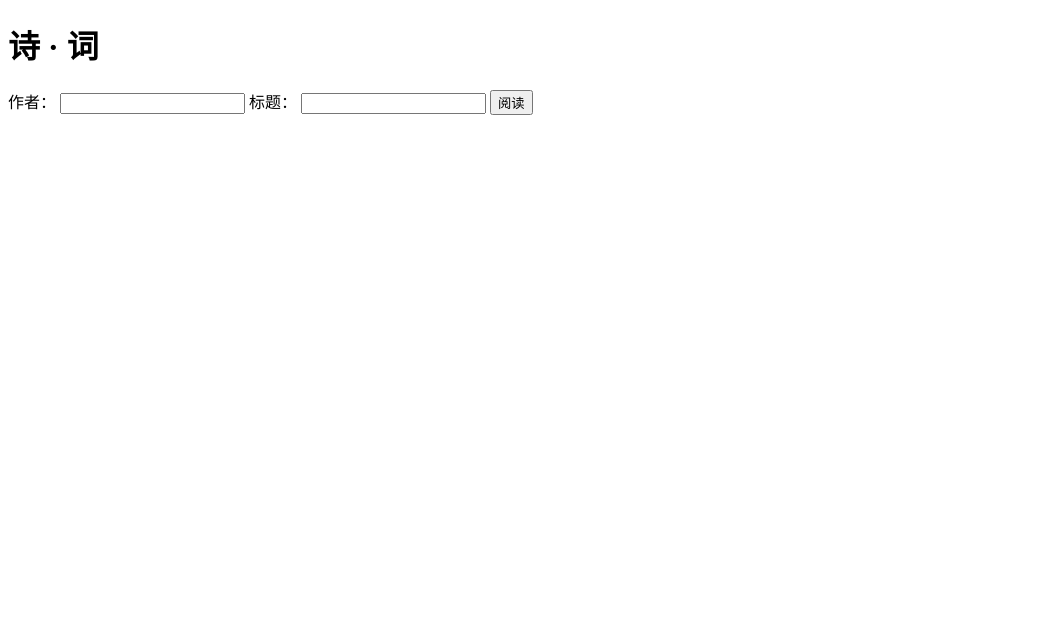
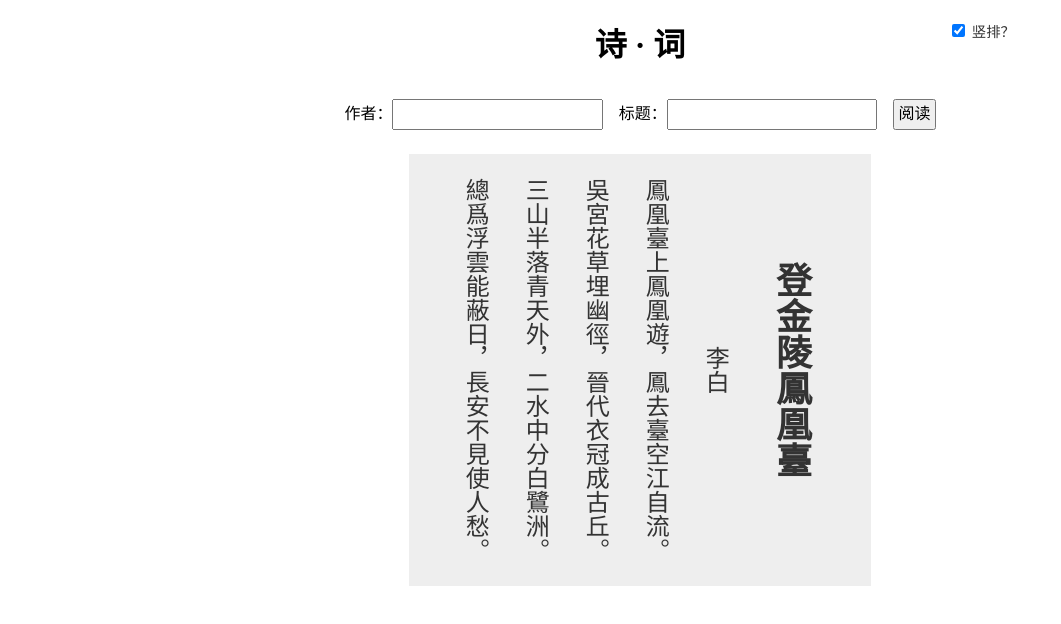
Before and after one commit to xuchunyang/shici, a website: page index.html in a window 1280 px wide. Shown: the whole page, without its empty margins (0-1061 px from the left). Drawn offline with Linux system fonts and the light colour scheme.

Commit message:
Tweak style

```diff
--- a/index.html
+++ b/index.html
@@ -5,28 +5,109 @@
     <meta name="viewport" content="width=device-width, initial-scale=1">
     <title>诗 · 词</title>
     <style>
+      body {
+        line-height: 1.5;
+        max-width: 750px;
+        margin: 0 auto;
+        text-align: center;
+        position: relative;
+      }
+
+      input,
+      button {
+        font-family: inherit;
+        line-height: inherit;
+        font-size: 100%;
+        padding: 0.1em 0.2em;
+      }
+
+      .search {
+        display: flex;
+        align-items: center;
+        justify-content: center;
+      }
+
+      .search input {
+        margin: 0.5em 1em 0.5em 0;
+      }
+
+      .toggle-dir {
+        font-size: 0.9em;
+        color: #333;
+      }
+
+      @media (max-width: 750px) {
+        .search {
+          display: grid;
+          grid-template-columns: auto 1fr;
+          margin: 0 1em;
+        }
+
+        .search div {
+          grid-column: 1 / 3;
+        }
+      }
+
+      article {
+        background-color: #eee;
+        color: #333;
+        /* font-family: "KaiTi TC", "SongTi TC"; */
+        font-size: 1.5rem;
+        padding: 1em;
+        writing-mode: vertical-rl;
+        margin: 0 auto;
+      }
+
+      .toggle-dir {
+        position: absolute;
+        top: 0;
+        right: 0;
+      }
     </style>
   </head>
   <body>
     <h1>诗 · 词</h1>
-    <form>
+    <form class="toggle-dir">
+      <input id="vertical-rl" type="checkbox" checked>
+      <label for="vertical-rl">竖排？</label>
+    </form>
+    <form class="search">
       <label for="author">作者：</label>
       <input id="author" name="author" type="text" required>
       <label for="title">标题：</label>
       <input id="title" name="title" type="text" required>
-      <button>阅读</button>
+      <div>
+        <button>阅读</button>
+      </div>
     </form>
-    <pre class="output">
-    </pre>
+    <p class="debug"></p>
+    <article class="output">
+      <h1>登金陵鳳凰臺</h1>
+      <p class="author">李白</p>
+      <p>鳳凰臺上鳳凰遊，鳳去臺空江自流。</p>
+      <p>吳宮花草埋幽徑，晉代衣冠成古丘。</p>
+      <p>三山半落青天外，二水中分白鷺洲。</p>
+      <p>總爲浮雲能蔽日，長安不見使人愁。</p>
+    </article>
     <script>
-      const form = document.querySelector("form");
-      const output = document.querySelector(".output");
+      const searchForm = document.querySelector("form.search");
+      const dirCheckbox = document.querySelector("input#vertical-rl");
+      const article = document.querySelector(".output");
 
-      form.onsubmit = lookup;
+      searchForm.onsubmit = lookup;
+      dirCheckbox.onchange = changeDir;
+
+      function changeDir(e) {
+        if (e.target.checked) {
+          article.style.writingMode = "vertical-rl";
+        } else {
+          article.style.writingMode = "horizontal-tb";
+        }
+      }
 
       function lookup(e) {
         e && e.preventDefault();
-        const fd = new FormData(form);
+        const fd = new FormData(searchForm);
         const author = fd.get("author");
         const title = fd.get("title");
         fetch("api/search?" + new URLSearchParams({author, title}))
@@ -34,11 +115,11 @@
             return r.json();
           })
           .then(j => {
-            output.textContent = JSON.stringify(j, null, 2);
+            article.textContent = JSON.stringify(j, null, 2);
           })
           .catch(error => {
             console.log(error)
-            output.textContent = error.message;
+            article.textContent = error.message;
           });
       };
     </script>
```
